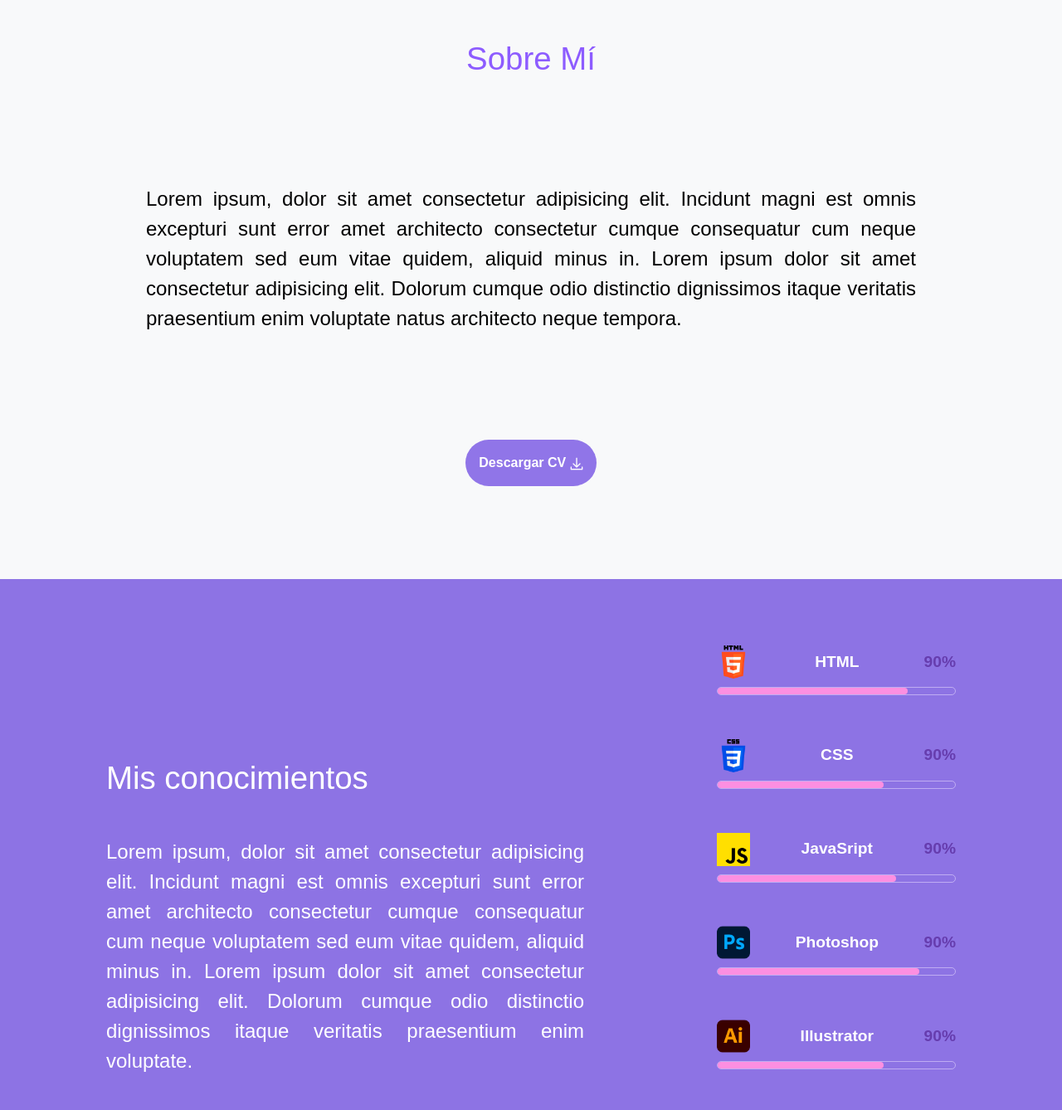
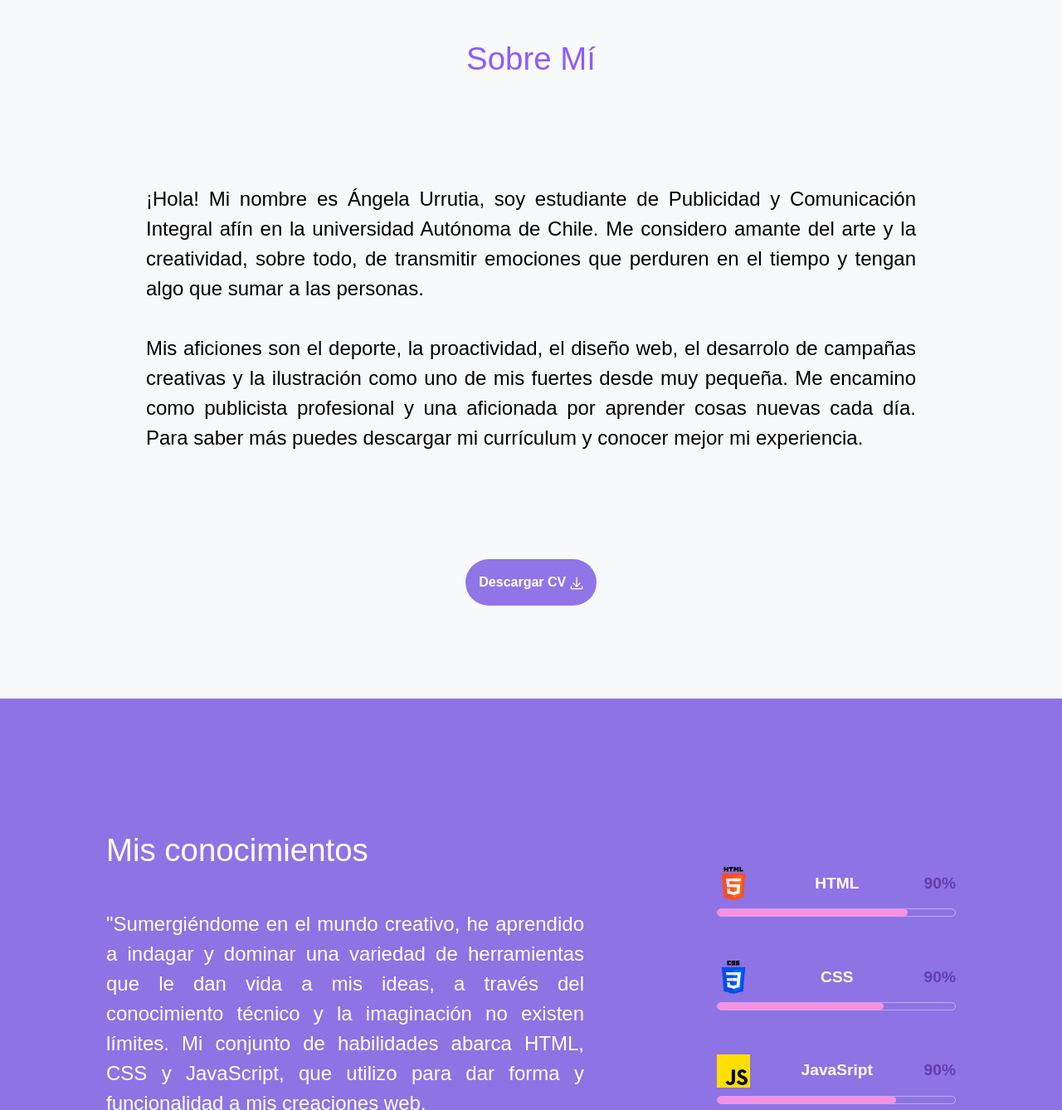
Before and after one commit to byangelina/byangelina.github.io, a website: page index.html in a window 1280 px wide. Shown: the part 940-2278 px from the top of the page at 83% size. Drawn offline with nearby package versions, Linux system fonts and the light colour scheme.

Commit message:
actualización de info

```diff
--- a/index.html
+++ b/index.html
@@ -89,10 +89,11 @@
                 <h1>Sobre Mí</h1>
             </div>
             <div class="parrafo-sobremi">
-                <p>Lorem ipsum, dolor sit amet consectetur adipisicing elit. Incidunt magni est omnis excepturi sunt
-                    error amet architecto consectetur cumque consequatur cum neque voluptatem sed eum vitae quidem,
-                    aliquid minus in. Lorem ipsum dolor sit amet consectetur adipisicing elit. Dolorum cumque odio
-                    distinctio dignissimos itaque veritatis praesentium enim voluptate natus architecto neque tempora.</p>
+                <p>
+                ¡Hola! Mi nombre es Ángela Urrutia, soy estudiante de Publicidad y Comunicación Integral afín en la universidad Autónoma de Chile. Me considero amante del arte y la creatividad, sobre todo, de transmitir emociones que perduren en el tiempo y tengan algo que sumar a las personas.
+                <br>
+                <br>
+                Mis aficiones son el deporte, la proactividad, el diseño web, el desarrolo de campañas creativas y la ilustración como uno de mis fuertes desde muy pequeña. Me encamino como publicista profesional y una aficionada por aprender cosas nuevas cada día. Para saber más puedes descargar mi currículum y conocer mejor mi experiencia.</p>
             </div>
             <div class="boton">
                 <button class="descargar">
@@ -111,10 +112,11 @@
                 <h1>Mis conocimientos</h1>
             </div>
             <div class="parrafo-conocimientos">
-                <p>Lorem ipsum, dolor sit amet consectetur adipisicing elit. Incidunt magni est omnis excepturi sunt
-                    error amet architecto consectetur cumque consequatur cum neque voluptatem sed eum vitae quidem,
-                    aliquid minus in. Lorem ipsum dolor sit amet consectetur adipisicing elit. Dolorum cumque odio
-                    distinctio dignissimos itaque veritatis praesentium enim voluptate.</p>
+                <p>
+                    "Sumergiéndome en el mundo creativo, he aprendido a indagar y dominar una variedad de herramientas que le dan vida a mis ideas, a través del conocimiento técnico y la imaginación no existen límites. Mi conjunto de habilidades abarca HTML, CSS y JavaScript, que utilizo para dar forma y funcionalidad a mis creaciones web.
+                    <br>
+                    <br>
+                    Por ptro lado, mi conocimiento en Photoshop me permite transformar conceptos en gráficas publicitarias con objetivos específicos, mientras que Illustrator da vida otros tipos de proyectos, como logos, posters u otros elementos con trazos y diseños únicos. Mis habilidades en After Effects me permiten añadir ese toque de magia y movimiento a mis proyectos. Cada una de estas habilidades es una pincelada de mi paleta creativa y aún queda mucho por descubrir</p>
             </div>
         </div>
         <div class="grafico-conocimientos">
```
Also changed, not shown: pages/habilidades.html (+4 -8 lines).
